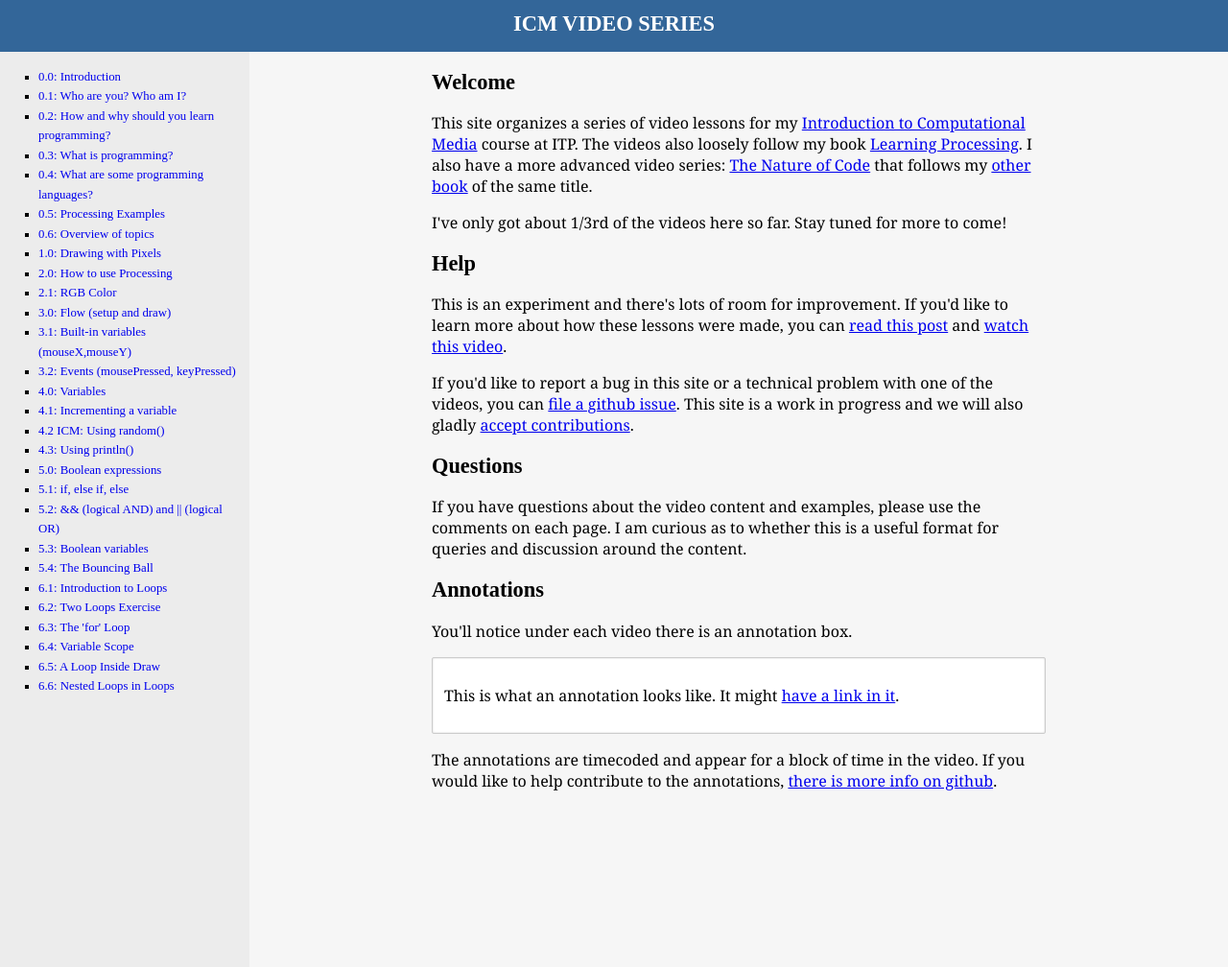
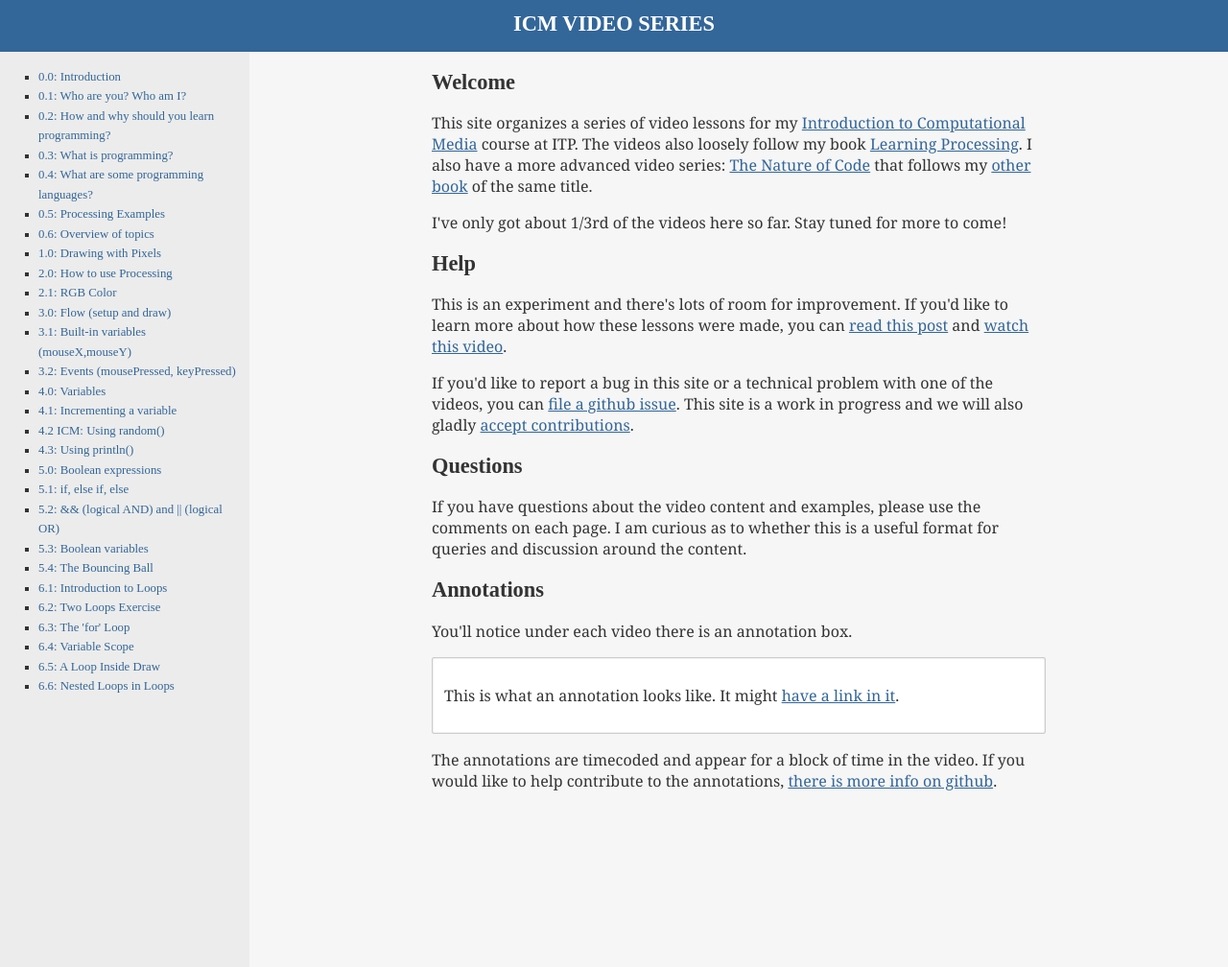
Before and after one commit to shiffman/icm.shiffman.net, a Jekyll site: the page built from index.html, in a window 1280 px wide. Shown: the whole page at 96% size. Built offline with Jekyll 4.4.1, drawn with Linux system fonts in a browser that asks for light colours; some web fonts are replaced.

Commit message:
Color tweaks

```diff
--- a/css/screen.css
+++ b/css/screen.css
@@ -4,6 +4,7 @@
 
 html, body {
 	height:100%;
+	color: #333;
 	-webkit-font-smoothing: antialiased;
 }
 
@@ -36,6 +37,13 @@ hr {
 	height: 2px;
 }
 
+a {
+	color: #369;
+}
+
+a:visited {
+	color: #666;
+}
 
 /*
 // Header
@@ -56,7 +64,7 @@ h1 strong, h2 strong{
 	font-family: 'ProximaNova-Bold';
 }
 
-h1 a, h2 a {
+h1 a, h2 a, h1 a:visited, h2 a:visited {
 	color: #fff;
 	text-decoration: none;
 }
```
